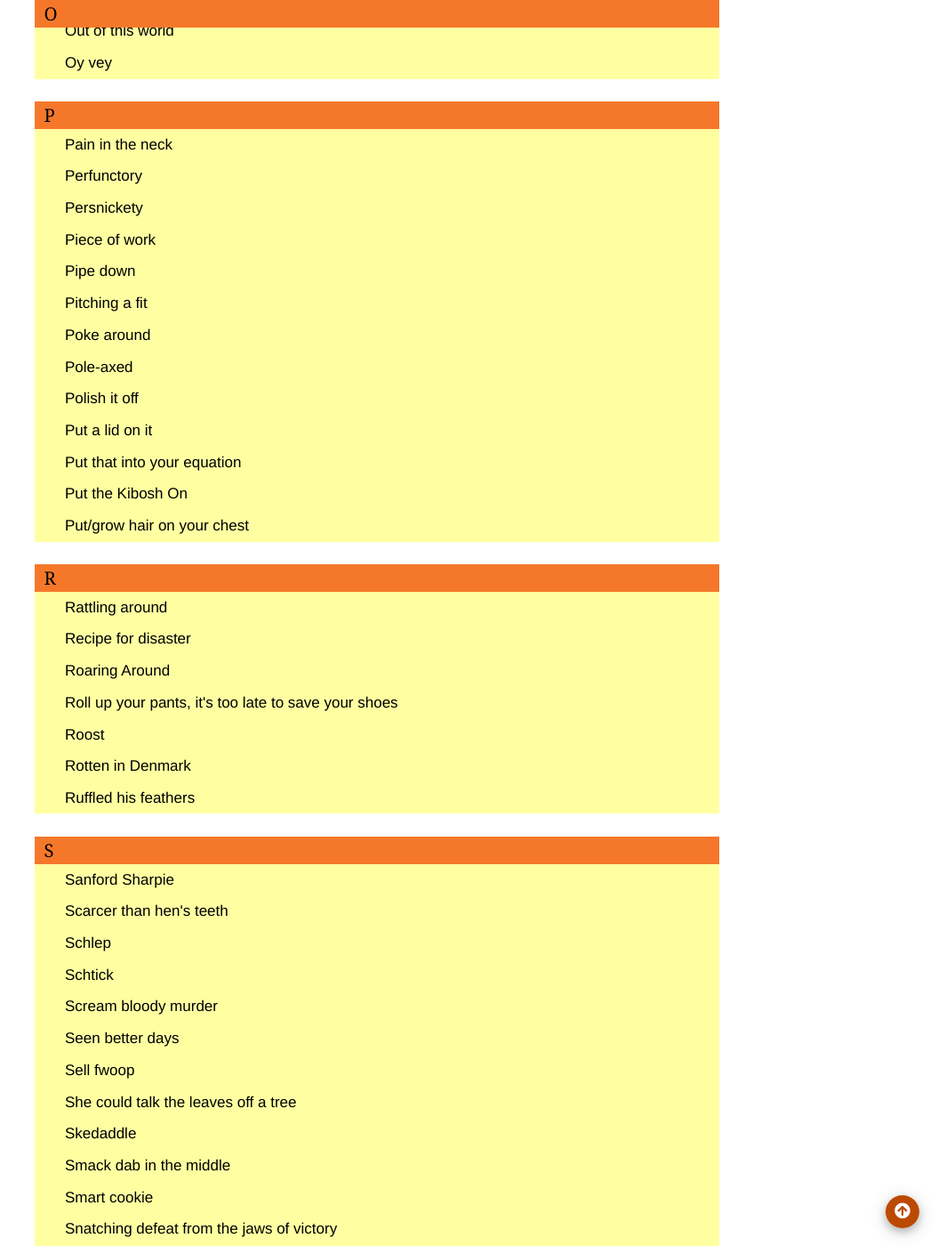
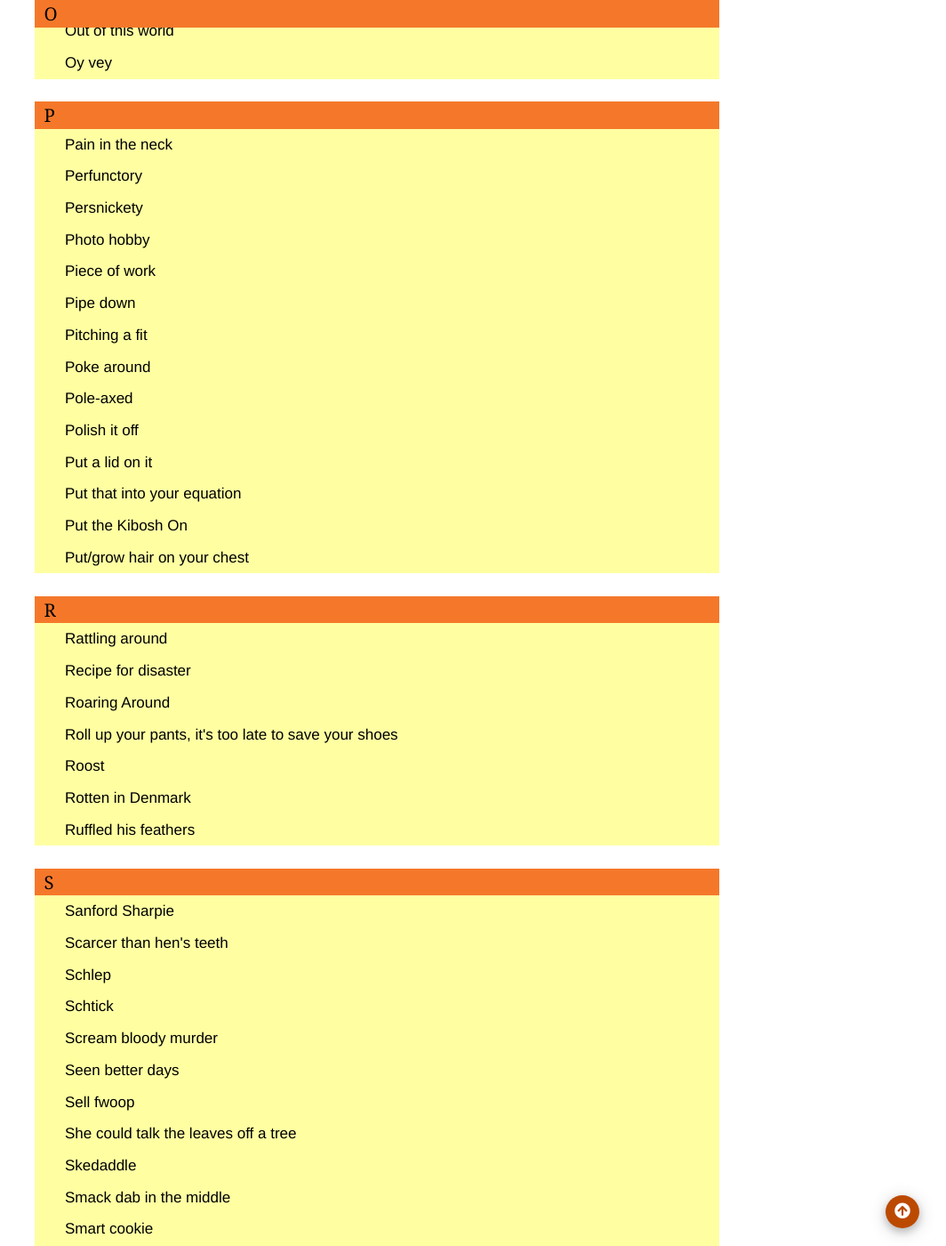
Before and after one commit to summerhays/new_momisms, a Jekyll site: the page built from list.html, in a window 1280 px wide and 1400 px high, scrolled down 7145 px. Shown: the whole window at 89% size, without its empty margins (216-1280 px from the left). Built offline with Jekyll 4.4.1, drawn with Linux system fonts in a browser that asks for light colours.

Commit message:
Photo hobby

```diff
--- a/assets/css/style.scss
+++ b/assets/css/style.scss
@@ -34,6 +34,10 @@
 	justify-content: center;
 	align-items: center;
 	padding: 10px
+}
+
+img {
+	max-width: 100%;
 }
 
 /* scroll up button */
@@ -95,6 +99,15 @@
   font-family: $font-serif;
   font-size: 120%;
 }
+
+.img_small {
+	width: 55%;
+	margin: 0 auto;
+    display: block;
+    padding: 15px;
+}
+
+.fix_anchor {scroll-margin-top: 2.01rem;}
 
 .larger_font {
 	font-size: 120%;
@@ -210,11 +223,10 @@
      margin-left: 70px;
      padding-top: 12px;
    }
+}
 
-   .fix_anchor {scroll-margin-top: 2.01rem;}
-}
 // Wide screen end
-//
+
 //	.extra_div {display: none};
 //
 //@media all and (min-width: 850px) {
@@ -277,8 +289,6 @@
   	  padding: 0 15px;
   	  max-width: 100%;
     }
-
-    .fix_anchor {scroll-margin-top: 2.01rem;}
 }
 // Narrow screen end
 
--- a/list.html
+++ b/list.html
@@ -33,6 +33,7 @@
 	<p>{% if each.definition %}{{ each.definition }}{% else %}<em>Definition unknown. <a href="/contribute.html">Contribute</a> one</em>{% endif %}</p>
     {% if each.example %}<p><em>{{ each.example }}</em></p>{% endif %}
     {% if each.mommentary %}<p>Mommentary: {{ each.mommentary }}</p>{% endif %}
+    {% if each.links %}<p class="img_small w3-row">Evidence (that silly goose!): {{ each.links }}</p>{% endif %}
     <p>Momism ID #{{ each.order }}</p>
 </div>
 {% endfor %}
```
Also changed, not shown: _data/momisms.yaml (+5 -3 lines), assets/images/goose1.jpg (added), assets/images/goose2.jpg (added), assets/images/goose3.jpg (added).
